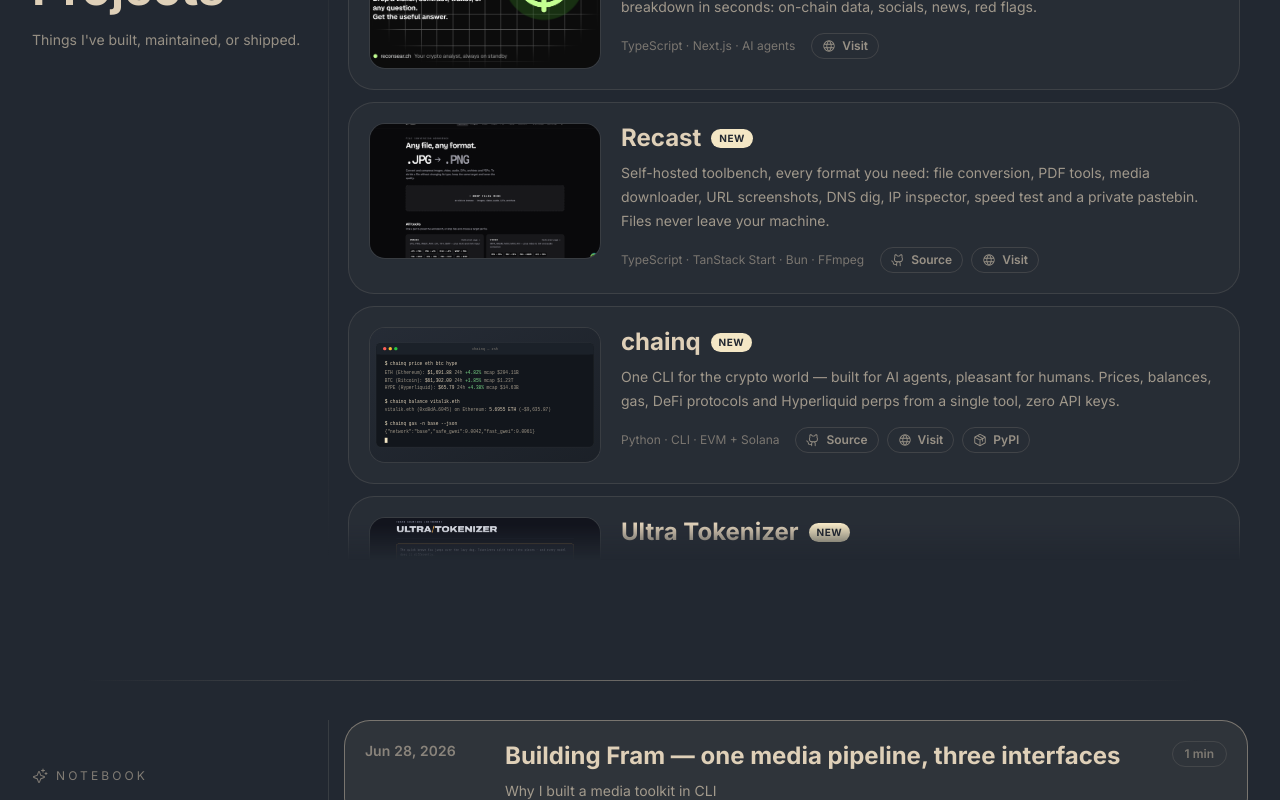
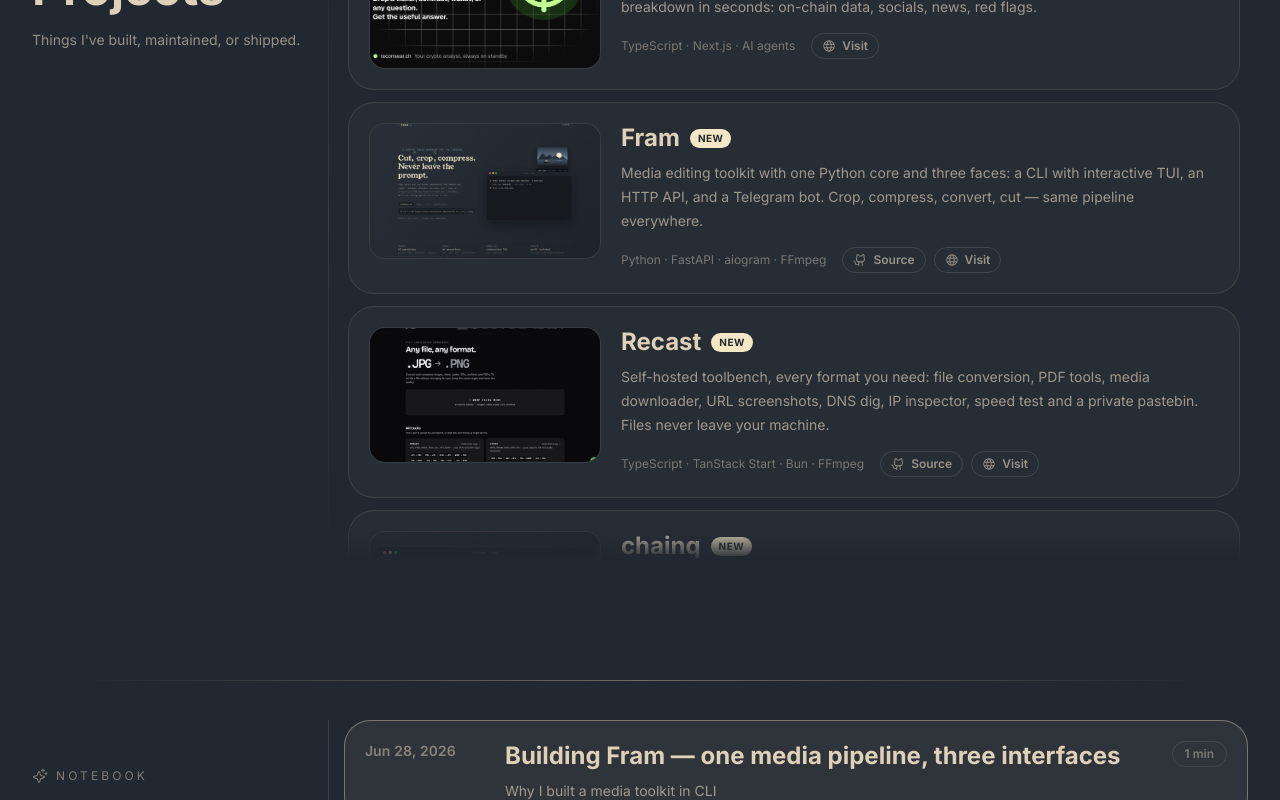
Before and after one commit to Sergio-prog/serhiifotex.dev, a React (Vite) app: page / in a window 1280 px wide. Shown: the part 1000-1800 px from the top of the page. Built offline with nearby package versions, Linux system fonts and the light colour scheme.

Commit message:
content: update fram screenshot, archive ultra tokenizer, reorder projects

```diff
--- a/src/components/ProjectsSection.tsx
+++ b/src/components/ProjectsSection.tsx
@@ -18,6 +18,7 @@
   site?: string;
   pypi?: string;
   image?: string;
+  archived?: boolean;
 }
 
 const NEW_BADGE_DAYS = 10;
@@ -31,6 +32,16 @@
     createdAt: "2026-04-20",
     site: "https://reconsear.ch",
     image: "/image/projects/reconsearch.png",
+  },
+  {
+    name: "Fram",
+    description:
+      "Media editing toolkit with one Python core and three faces: a CLI with interactive TUI, an HTTP API, and a Telegram bot. Crop, compress, convert, cut — same pipeline everywhere.",
+    stack: ["Python", "FastAPI", "aiogram", "FFmpeg"],
+    createdAt: "2026-05-16",
+    repo: "https://github.com/Sergio-prog/fram",
+    site: "https://fram.serhiifotex.dev",
+    image: "/image/projects/fram.png",
   },
   {
     name: "Recast",
@@ -56,21 +67,13 @@
   {
     name: "Ultra Tokenizer",
     description:
-      "Token counter for GPT, Claude, Gemini, DeepSeek and friends. Pick a model, paste your text, read the count — everything runs in the browser, nothing gets uploaded.",
+      "Token counter for GPT, Claude, Gemini, DeepSeek and friends. Pick a model, paste your text, read the count — everything runs in the browser, nothing gets uploaded. Merged into Recast, lives there now.",
     stack: ["TypeScript", "React", "BPE"],
     createdAt: "2026-07-06",
     repo: "https://github.com/Sergio-prog/ultra-tokenizer",
+    site: "https://recast.serhiifotex.dev/tokenizer",
     image: "/image/projects/ultra-tokenizer.png",
-  },
-  {
-    name: "Fram",
-    description:
-      "Media editing toolkit with one Python core and three faces: a CLI with interactive TUI, an HTTP API, and a Telegram bot. Crop, compress, convert, cut — same pipeline everywhere.",
-    stack: ["Python", "FastAPI", "aiogram", "FFmpeg"],
-    createdAt: "2026-05-16",
-    repo: "https://github.com/Sergio-prog/fram",
-    site: "https://fram.serhiifotex.dev",
-    image: "/image/projects/fram.png",
+    archived: true,
   },
   {
     name: "Finance Tracker",
@@ -161,7 +164,7 @@
             src={project.image}
             alt={`${project.name} preview`}
             loading="lazy"
-            className="h-full w-full object-cover transition duration-300 group-hover:scale-[1.03]"
+            className="h-full w-full object-cover"
           />
         </button>
       )}
@@ -182,10 +185,16 @@
               project.name
             )}
           </h3>
-          {isNew(project.createdAt) && (
-            <span className="rounded-full bg-[#f4e7c5] px-2 py-0.5 text-[10px] font-bold uppercase tracking-wider text-[#222831]">
-              new
+          {project.archived ? (
+            <span className="rounded-full border border-[#dfd0b833] px-2 py-0.5 text-[10px] font-bold uppercase tracking-wider text-[#dfd0b8]/55">
+              archived
             </span>
+          ) : (
+            isNew(project.createdAt) && (
+              <span className="rounded-full bg-[#f4e7c5] px-2 py-0.5 text-[10px] font-bold uppercase tracking-wider text-[#222831]">
+                new
+              </span>
+            )
           )}
           {primaryLink && (
             <ArrowSquareOutIcon className="h-4 w-4 shrink-0 text-[#dfd0b8]/0 transition group-hover:text-[#dfd0b8]/55" />
```
Also changed, not shown: public/image/projects/fram.png.
